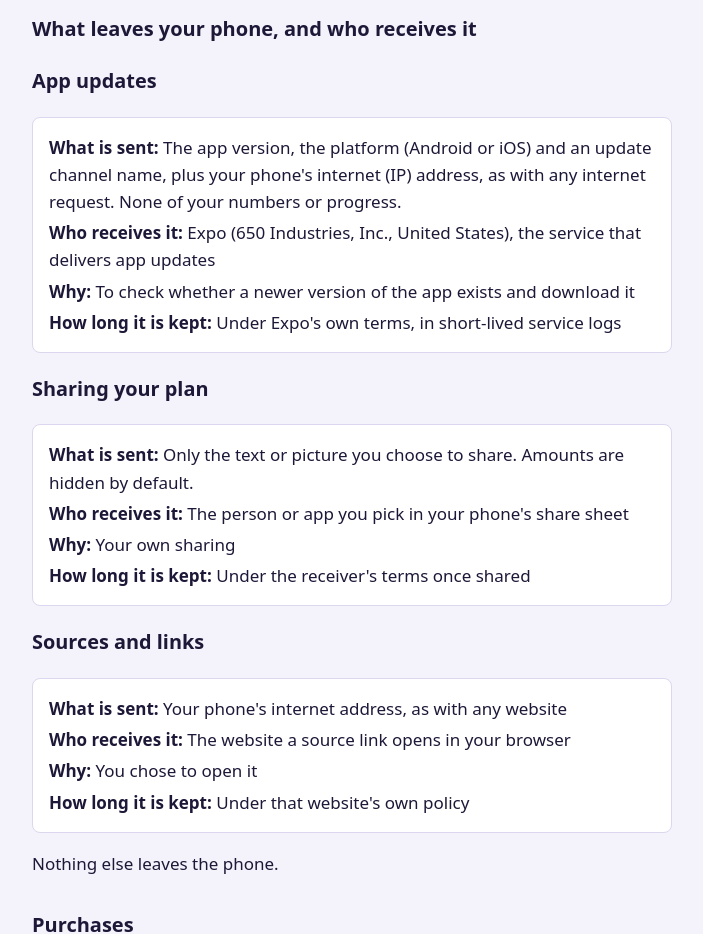
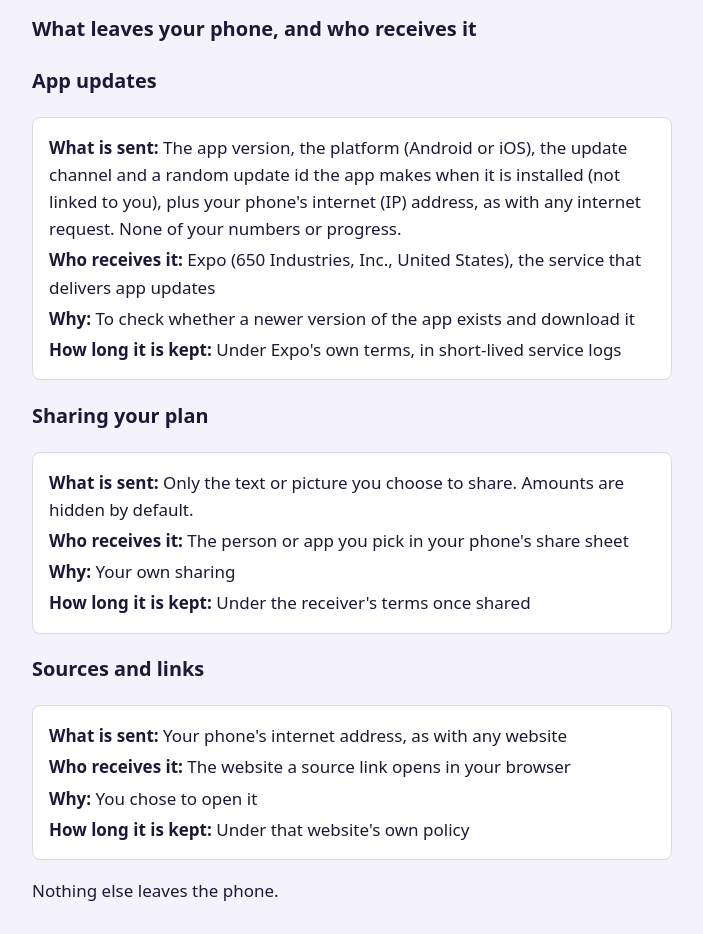
Before and after one commit to nisico-tech/nisico-tech.github.io, a plain HTML site: page pennylab/privacy.html in a window 1280 px wide. Shown: the part 780-1714 px from the top of the page, without its empty margins (288-991 px from the left). Drawn offline with Linux system fonts and the light colour scheme.

Commit message:
Pennylab privacy: name the random update id sent with update checks

```diff
--- a/pennylab/privacy.html
+++ b/pennylab/privacy.html
@@ -44,7 +44,7 @@ footer{color:var(--muted);font-size:.95rem;padding-bottom:2.5rem;border-top:1px
 <p>The app keeps what you enter in a file on your phone: your take-home pay and the amounts the app works out from it, your monthly costs, your 401(k) and match choices, the lessons you finished and your settings. We have no copy of it. Your phone's own backup (iCloud or Google) may copy that file to your account there, as it does for other apps; we never see it.</p>
 <h2>What leaves your phone, and who receives it</h2>
 <h3>App updates</h3>
-<div class="row"><p><strong>What is sent:</strong> The app version, the platform (Android or iOS) and an update channel name, plus your phone's internet (IP) address, as with any internet request. None of your numbers or progress.</p><p><strong>Who receives it:</strong> Expo (650 Industries, Inc., United States), the service that delivers app updates</p><p><strong>Why:</strong> To check whether a newer version of the app exists and download it</p><p><strong>How long it is kept:</strong> Under Expo's own terms, in short-lived service logs</p></div>
+<div class="row"><p><strong>What is sent:</strong> The app version, the platform (Android or iOS), the update channel and a random update id the app makes when it is installed (not linked to you), plus your phone's internet (IP) address, as with any internet request. None of your numbers or progress.</p><p><strong>Who receives it:</strong> Expo (650 Industries, Inc., United States), the service that delivers app updates</p><p><strong>Why:</strong> To check whether a newer version of the app exists and download it</p><p><strong>How long it is kept:</strong> Under Expo's own terms, in short-lived service logs</p></div>
 <h3>Sharing your plan</h3>
 <div class="row"><p><strong>What is sent:</strong> Only the text or picture you choose to share. Amounts are hidden by default.</p><p><strong>Who receives it:</strong> The person or app you pick in your phone's share sheet</p><p><strong>Why:</strong> Your own sharing</p><p><strong>How long it is kept:</strong> Under the receiver's terms once shared</p></div>
 <h3>Sources and links</h3>
```
